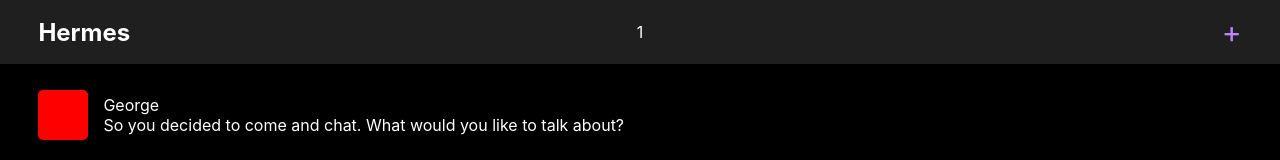
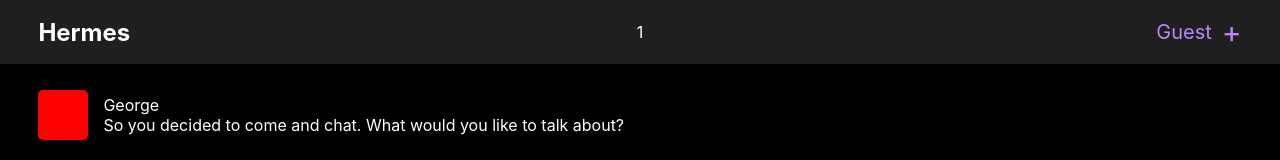
Before and after one commit to gngo2018/Hermes_App, a Next.js app in the folder hermes_client/: page /Chat/1 in a window 1280 px wide. Shown: the top 160 px of the page. Built offline with nearby package versions, Linux system fonts and the light colour scheme; no server answers.

Commit message:
Added user context to store user names in session

```diff
--- a/hermes_client/components/Header/header.module.css
+++ b/hermes_client/components/Header/header.module.css
@@ -18,11 +18,23 @@
 }
 
 .header_container span{
-    width:150px;
     font-size:30px;
     color:var(--purple);
     cursor:pointer;
     text-align: right;
+}
+
+.header_right_container{
+    width:150px;
+    display: flex;
+    align-items: center;
+    justify-content: right;
+}
+
+.user_name{
+    color:var(--purple);
+    font-size: 20px;
+    margin-right:10px;
 }
 
 @media(min-width:1024px){
--- a/hermes_client/components/Header/index.tsx
+++ b/hermes_client/components/Header/index.tsx
@@ -2,11 +2,19 @@
 import Link from 'next/link'
 import HeaderMenu from '../HeaderMenu'
 import { usePageTitleContext } from '../../contexts/PageTitleContext'
+import { useUserContext } from '../../contexts/UserContext'
 import headerStyles from './header.module.css'
 
 export default function Header() {
     const [menuIsOpen, setMenuIsOpen] = useState(false);
     const { pageTitle, setPageTitle } = usePageTitleContext();
+    const {userName} = useUserContext();
+
+    function handleMenuIsOpen(arg: boolean){
+        setMenuIsOpen(arg);
+        console.log(userName);
+    }
+
     return (
         <>
             <div className={headerStyles.header_container}>
@@ -14,9 +22,12 @@
                     <h2 onClick={() => setPageTitle('Home')}>Hermes</h2>
                 </Link>
                 <div>{pageTitle}</div>
-                <span onClick={() => setMenuIsOpen(!menuIsOpen)}>+</span>
+                <div className={headerStyles.header_right_container}>
+                    {userName !== '' && <div className={headerStyles.user_name}>{userName}</div>}
+                    <span onClick={() => setMenuIsOpen(!menuIsOpen)}>+</span>
+                </div>
             </div>
-            {menuIsOpen && <HeaderMenu />}
+            {menuIsOpen && <HeaderMenu handleMenuIsOpen={(arg) => handleMenuIsOpen(arg)}/>}
         </>
     );
 }
--- a/hermes_client/components/HeaderMenu/header_menu.module.css
+++ b/hermes_client/components/HeaderMenu/header_menu.module.css
@@ -15,6 +15,22 @@
     cursor:none;
 }
 
+.custom_name_container{
+    display: flex;
+    justify-content: space-between;
+}
+
+.custom_name_container input{
+    background-color: var(--secondary);
+    border:none;
+    border-bottom: 1px solid white;
+    color: white;
+}
+
+.custom_name_container button{
+    width:75px;
+}
+
 @media(min-width:1024px){
     .header_menu_container{
         padding:1% 3%;
--- a/hermes_client/components/HeaderMenu/index.tsx
+++ b/hermes_client/components/HeaderMenu/index.tsx
@@ -1,11 +1,35 @@
+import { useState } from 'react'
+import { useUserContext } from '../../contexts/UserContext'
 import headerMenuStyles from './header_menu.module.css'
 
-export default function HeaderMenu(){
+interface HeaderMenuProps{
+  handleMenuIsOpen: (isOpen: boolean) => void
+}
+
+export default function HeaderMenu(props: HeaderMenuProps){
+    const userContext = useUserContext();
+    const [userName, setUserName] = useState('');
+
+    function handleInputOnChange(e: React.ChangeEvent<HTMLInputElement>){
+      const input = e.target.value;
+      setUserName(input);
+    }
+
+    function handleButtonOnClick(){
+      userContext.setUserName(userName);
+      props.handleMenuIsOpen(false);
+    }
+
     return(
       <div className={headerMenuStyles.header_menu_container}>
           <span>Group</span>
           <span className={headerMenuStyles.divider_line}/>
           <span>Direct Message</span>
+          <span className={headerMenuStyles.divider_line}/>
+          <div className={headerMenuStyles.custom_name_container}>
+            <input onChange={(e) => handleInputOnChange(e)} placeholder='Custom Name'/>
+            <button type='button' onClick={() => handleButtonOnClick()}>Submit</button>
+          </div>
       </div>
     );
 }
--- /dev/null
+++ b/hermes_client/contexts/UserContext.ts
@@ -0,0 +1,13 @@
+import { createContext, useContext } from 'react'
+
+export type UserState = {
+    userName: string
+    setUserName: (n: string) => void
+}
+
+export const UserContext = createContext<UserState>({
+    userName: 'Guest',
+    setUserName: (n:string) => {}
+});
+
+export const useUserContext = () => useContext(UserContext);
--- a/hermes_client/pages/Chat/[room].tsx
+++ b/hermes_client/pages/Chat/[room].tsx
@@ -4,6 +4,7 @@
 import { io, Socket } from 'socket.io-client'
 import { usePageTitleContext } from '../../contexts/PageTitleContext'
 import chatStyles from './chat.module.css'
+import { useUserContext } from '../../contexts/UserContext'
 
 const socket = io(process.env.NEXT_PUBLIC_hermes_api_url!);
 
@@ -16,23 +17,23 @@
     ]
     const router = useRouter();
     const { room } = router.query;
+    const { userName } = useUserContext();
     const { setPageTitle } = usePageTitleContext();
     const [message, setMessage] = useState('');
     const [messageLog, setMessageLog] = useState(messageLogArray);
-
 
     function SubmitMessage() {
         if (message !== '') {
             const messageObj = {
                 id: 5,
-                messageSender: 'Guest',
+                messageSender: userName,
                 message: message,
                 profileColor: 'green'
             };
 
             const inMemoryMessageLog = messageLog;
             setMessageLog([...inMemoryMessageLog, messageObj]);
-            socket.emit('howdy', message);
+            socket.emit('howdy', messageObj);
             setMessage('');
         }
     }
@@ -53,22 +54,19 @@
     }, [])
 
     useEffect(() => {
-        socket.on('chat-response', msg => {
-            console.log(msg);
+        socket.on('chat-response', msgObj => {
+            console.log(msgObj);
             const id = socket.id;
+
             const messageObj = {
                 id: 6,
-                messageSender: id,
-                message: msg,
+                messageSender: msgObj.messageSender,
+                message: msgObj.message,
                 profileColor: 'red'
             };
 
-            console.log(messageObj);
-
-
             const inMemoryMessageLog = messageLog;
             setMessageLog([...inMemoryMessageLog, messageObj]);
-            setMessage('');
         })
     });
 
--- a/hermes_client/pages/_app.tsx
+++ b/hermes_client/pages/_app.tsx
@@ -3,13 +3,17 @@
 import Header from "../components/Header";
 import { PageTitleContext } from '../contexts/PageTitleContext'
 import '../styles/globals.css'
+import { UserContext } from '../contexts/UserContext';
 
 function MyApp({ Component, pageProps }: AppProps) {
+    const [userName, setUserName] = useState('Guest');
     const [pageTitle, setPageTitle] = useState('Home');
     return (
-        <PageTitleContext.Provider value={{pageTitle, setPageTitle}}>
-            <Header />
-            <Component {...pageProps} />
+        <PageTitleContext.Provider value={{ pageTitle, setPageTitle }}>
+            <UserContext.Provider value={{ userName: userName, setUserName: setUserName }}>
+                <Header />
+                <Component {...pageProps} />
+            </UserContext.Provider>
         </PageTitleContext.Provider>
     )
 }
```
Also changed, not shown: hermes_client/pages/index.tsx (indentation only).
